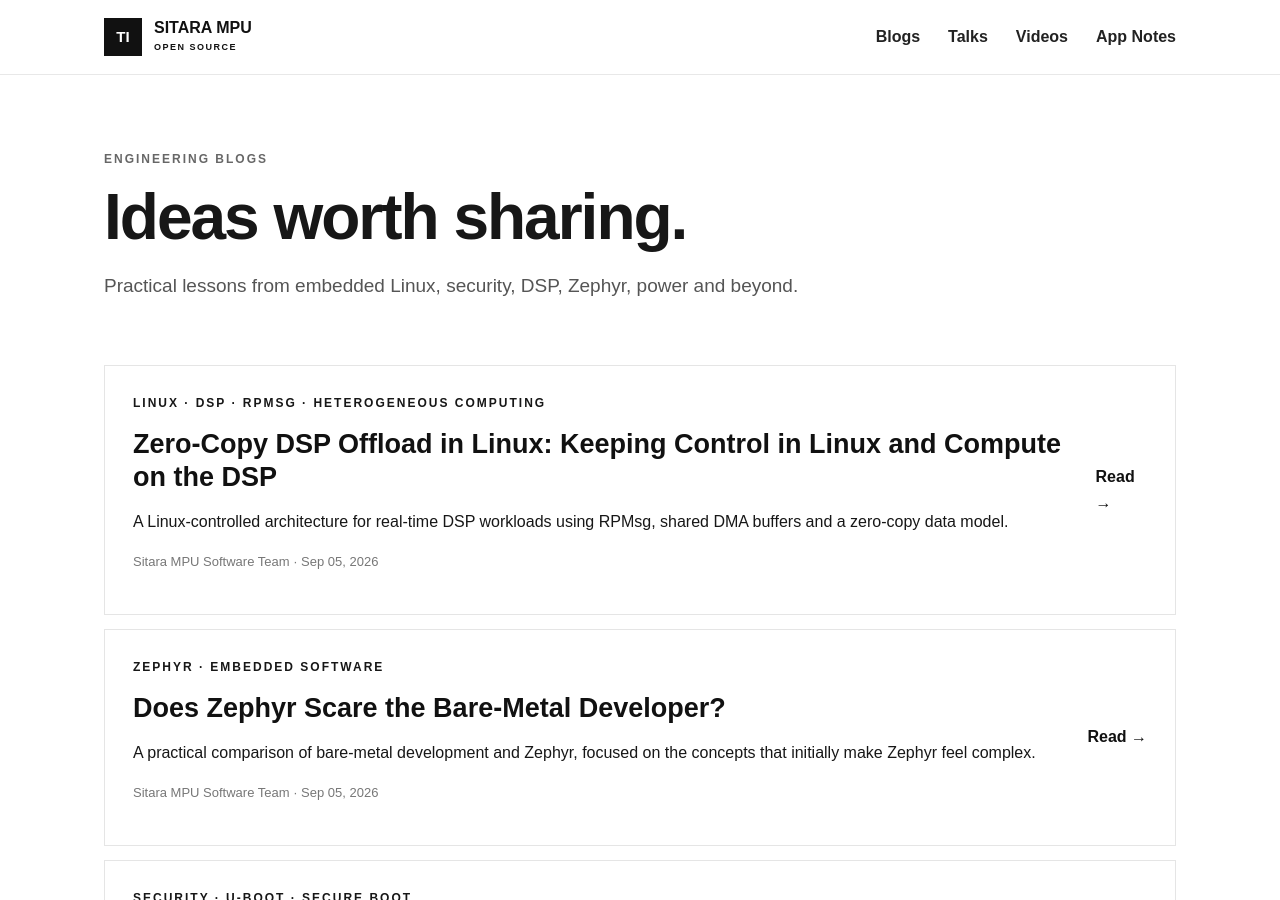
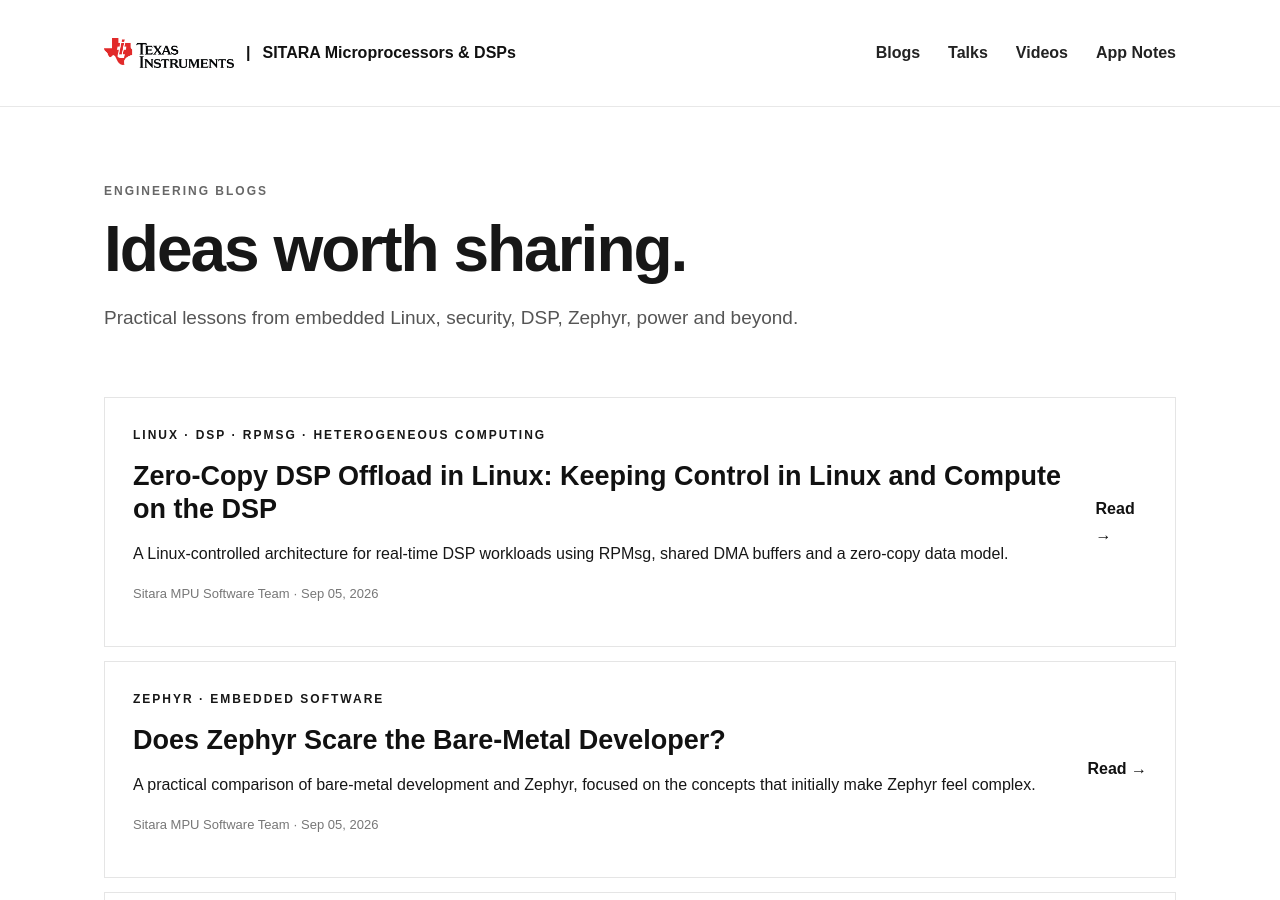
Before and after one commit to khasim/sitara-open-source-talks, a Jekyll site: the page built from blog/index.html, in a window 1280 px wide and 900 px high. Built offline with Jekyll 4.4.1, drawn with Linux system fonts in a browser that asks for light colours.

Commit message:
Fix app note and sub pages

```diff
--- a/_layouts/default.html
+++ b/_layouts/default.html
@@ -1,19 +1,105 @@
-<!doctype html><html lang="en"><head><meta charset="utf-8"><meta name="viewport" content="width=device-width,initial-scale=1"><title>{% if page.title %}{{ page.title }} | {% endif %}{{ site.title }}</title><meta name="description" content="{{ page.description | default: site.description }}"><link rel="stylesheet" href="{{ '/assets/css/style.css' | relative_url }}"><link rel="stylesheet" href="{{ '/assets/css/app-notes.css' | relative_url }}"></head><body><header class="site-header"><div class="nav-wrap"><a class="brand" href="{{ '/' | relative_url }}"><span class="brand-mark">TI</span><span>SITARA MPU<br><small>OPEN SOURCE</small></span></a><nav><a href="{{ '/blog/' | relative_url }}">Blogs</a><a href="{{ '/talks/' | relative_url }}">Talks</a><a href="{{ '/videos/' | relative_url }}">Videos</a><a href="{{ '/app-notes/' | relative_url }}">App Notes</a></nav></div></header><main>{{ content }}</main>
+<!DOCTYPE html>
+<html lang="en">
 
+<head>
+  <meta charset="UTF-8">
+
+  <meta name="viewport" content="width=device-width, initial-scale=1.0">
+
+  <title>
+    {% if page.title %}
+      {{ page.title }} · Sitara Community Connect
+    {% else %}
+      Sitara Community Connect
+    {% endif %}
+  </title>
+
+  <link rel="stylesheet" href="{{ '/assets/css/style.css' | relative_url }}">
+  <link rel="stylesheet" href="{{ '/assets/css/app-notes.css' | relative_url }}">
+</head>
+
+<body>
+
+  <!-- =========================
+       HEADER
+       ========================= -->
+  <header class="site-header">
+    <div class="nav-wrap">
+
+      <!-- TI BRAND -->
+      <a class="brand" href="{{ '/' | relative_url }}">
+
+        <img
+          src="{{ '/assets/images/ti-logo.png' | relative_url }}"
+          alt="Texas Instruments"
+          class="ti-logo"
+        >
+
+        <span class="brand-divider">|</span>
+
+        <span class="brand-title">
+          SITARA Microprocessors &amp; DSPs
+        </span>
+
+      </a>
+
+      <!-- NAVIGATION -->
+      <nav>
+
+        <a href="{{ '/blog/' | relative_url }}">
+          Blogs
+        </a>
+
+        <a href="{{ '/talks/' | relative_url }}">
+          Talks
+        </a>
+
+        <a href="{{ '/videos/' | relative_url }}">
+          Videos
+        </a>
+
+        <a href="{{ '/app-notes/' | relative_url }}">
+          App Notes
+        </a>
+
+      </nav>
+
+    </div>
+  </header>
+
+
+  <!-- =========================
+       PAGE CONTENT
+       ========================= -->
+  <main>
+
+    {{ content }}
+
+  </main>
+
+
+  <!-- =========================
+       FOOTER
+       ========================= -->
   <footer class="site-footer">
 
     <div class="footer-main">
 
       <div class="footer-brand">
+
         <div class="footer-logo-box">
-        <img src="{{ '/assets/images/ti-logo.png' | relative_url }}"
-             alt="Texas Instruments">
+          <img
+            src="{{ '/assets/images/ti-logo.png' | relative_url }}"
+            alt="Texas Instruments"
+          >
         </div>
 
         <div class="footer-brand-name">
           Sitara MPU · Open Source
         </div>
+
       </div>
+
 
       <p class="footer-description">
         Texas Instruments has been making progress possible for decades.
@@ -44,3 +155,6 @@
     </div>
 
   </footer>
+
+</body>
+</html>
```
Also changed, not shown: other parts of _layouts/default.html (+32 -7 lines). Lines whose indentation alone changed are shown as unchanged.
